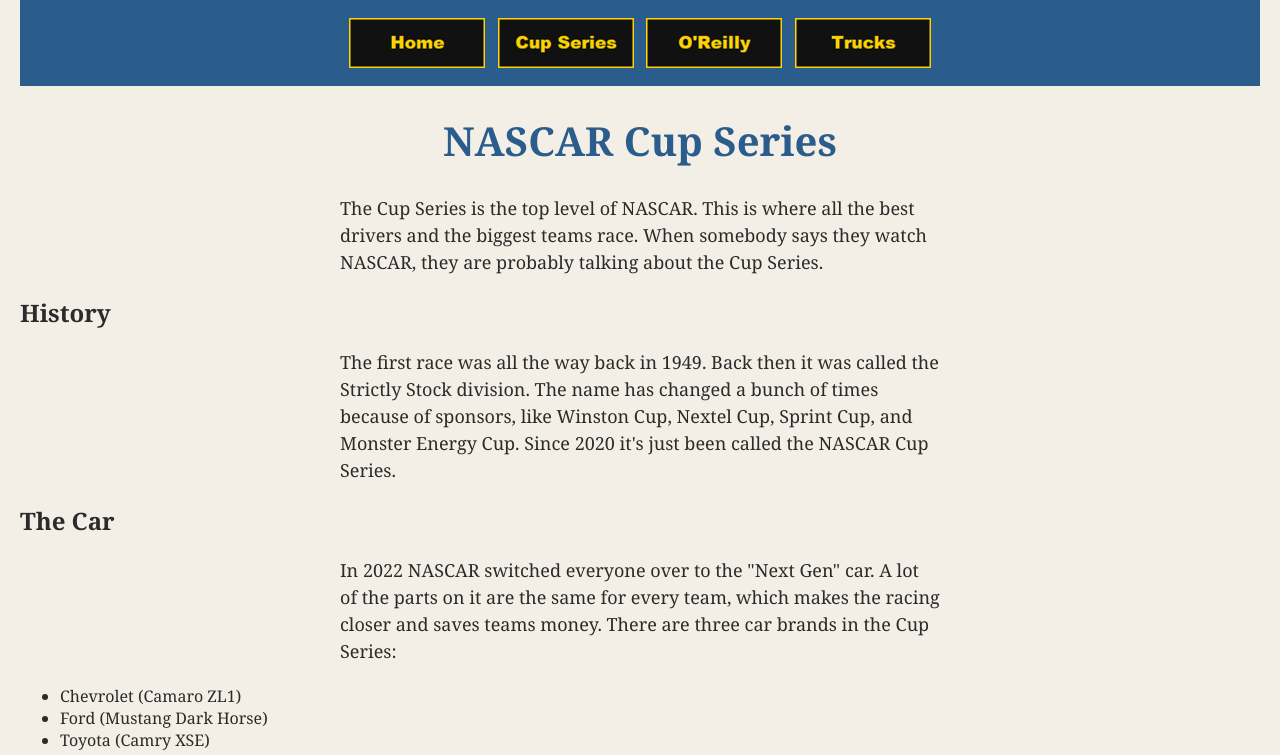
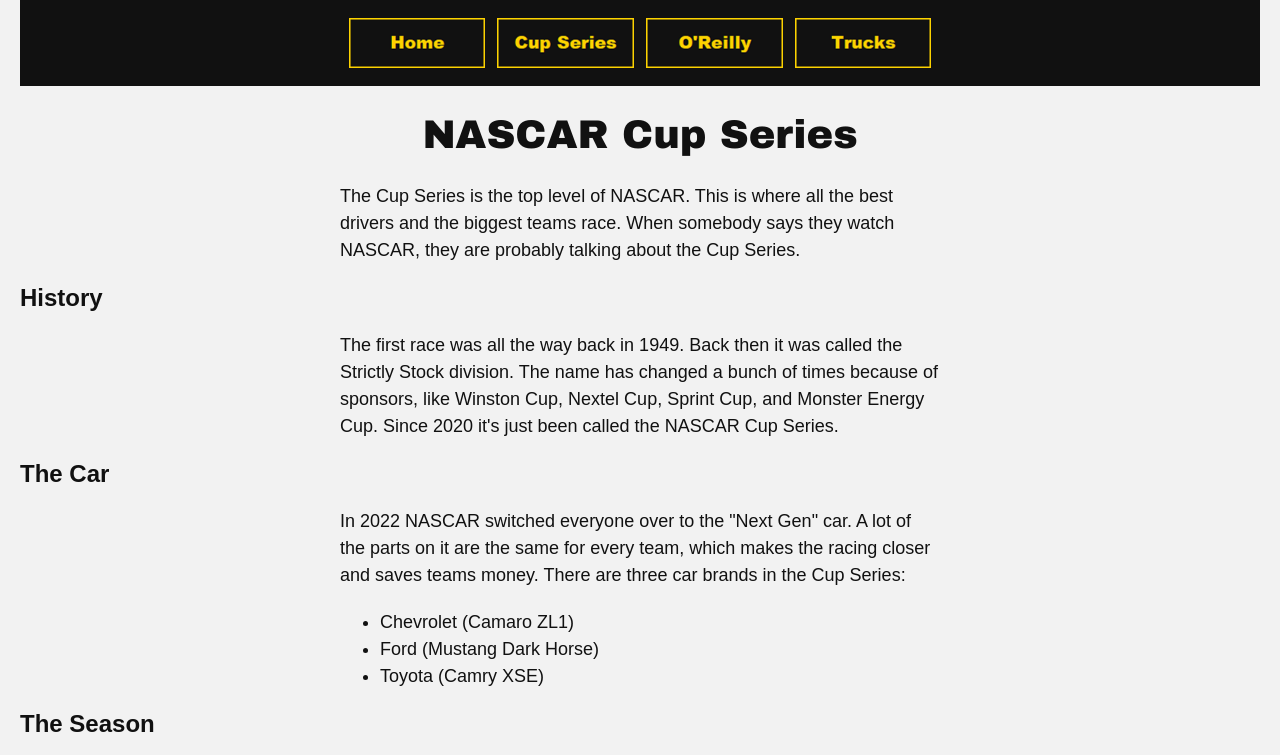
Before and after one commit to rmorse23/bmis235-html-3, a plain HTML site: page cup.html in a window 1280 px wide. Shown: the top 755 px of the page. Drawn offline with Linux system fonts and the light colour scheme.

Commit message:
Change brand to NASCAR black, yellow and red

```diff
--- a/styles.css
+++ b/styles.css
@@ -1,32 +1,28 @@
 /* =====================================================================
-   styles.css  ·  YOUR BRAND
+   styles.css  ·  NASCAR BRAND
    ---------------------------------------------------------------------
-   This one file is your brand guide. Every page that links to it gets
+   This one file is my brand guide. Every page that links to it gets
    the same font, the same colors and the same spacing.
-   Change a color here once, and every page changes.
-
-   Use the same font and colors you picked for your Excel menu images,
-   so the menu and the pages look like one brand.
+   Font: Arial Black for headings, Arial for text
+   Colors: black #111111, yellow #FFD100, red #E4002B
    ===================================================================== */
 
 body {
-    font-family: Georgia, "Times New Roman", serif;
-    background-color: #f4efe6;
-    color: #2b2b2b;
+    font-family: Arial, Helvetica, sans-serif;
+    background-color: #f2f2f2;
+    color: #111111;
     margin: 0;
     padding: 0 20px 40px 20px;
 }
 
 /* the menu at the top of every page */
 nav {
-    background-color: #2b5d8c;
+    background-color: #111111;
     padding: 14px;
     text-align: center;
 }
 
-/* every image inside the menu is forced to the same height.
-   If your images still look different sizes, their WIDTHS are
-   different: go back to Excel and make every cell the same size. */
+/* every image inside the menu is forced to the same height. */
 nav img {
     height: 50px;
     margin: 4px;
@@ -39,7 +35,8 @@ nav a {
 }
 
 h1 {
-    color: #2b5d8c;
+    font-family: "Arial Black", Arial, sans-serif;
+    color: #111111;
     text-align: center;
     font-size: 40px;
 }
@@ -51,6 +48,13 @@ p {
     line-height: 1.5;
 }
 
+ul {
+    max-width: 560px;
+    margin: 10px auto;
+    font-size: 18px;
+    line-height: 1.5;
+}
+
 footer {
     text-align: center;
     font-size: 14px;
```
